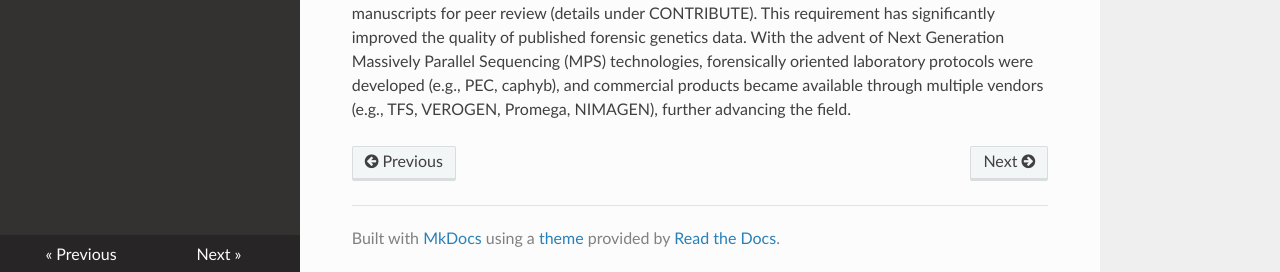
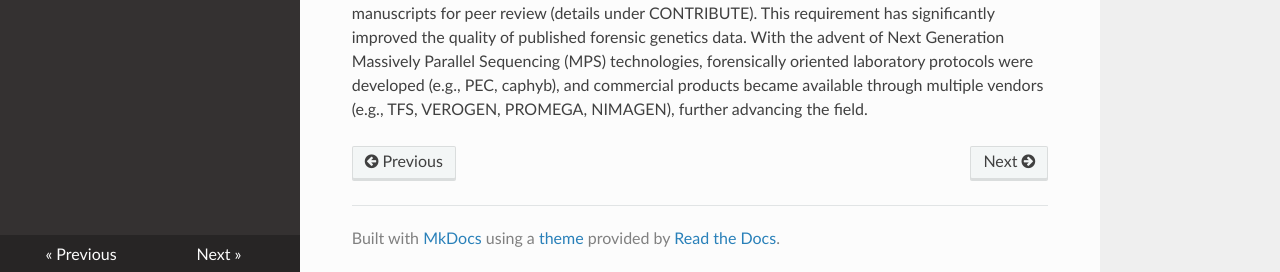
Before and after one commit to gmitirol/empop-use, an MkDocs documentation site: the page built from docs/introduction.md, in a window 1280 px wide and 1220 px high. Shown: the part 945-1217 px from the top of the window. Built offline with MkDocs 1.6.1, drawn with Linux system fonts in a browser that asks for light colours; nearby versions of some CDN libraries; some of the changed text lies outside the part shown.

```diff
--- a/docs/introduction.md
+++ b/docs/introduction.md
@@ -14,4 +14,4 @@ The first seven years of the EMPOP project were dedicated to:
 2. **Developing software tools** to visualize and address these errors ([Zimmermann et al., 2014](https://doi.org/10.3325/cmj.2014.55.115)).
 3. **Establishing robust laboratory protocols** for generating high-quality mtDNA data ([Brandstätter et al., 2004](https://doi.org/10.1007/s00414-004-0466-z); [Berger et al., 2009](https://doi.org/10.1007/s00414-004-0466-z)).
 
-In 2006, the first version of EMPOP went online. By 2010, leading forensic genetics journals mandated authors to quality-check their mtDNA data through EMPOP before submitting manuscripts for peer review (details under CONTRIBUTE). This requirement has significantly improved the quality of published forensic genetics data. With the advent of Next Generation Massively Parallel Sequencing (MPS) technologies, forensically oriented laboratory protocols were developed (e.g., PEC, caphyb), and commercial products became available through multiple vendors (e.g., TFS, VEROGEN, Promega, NIMAGEN), further advancing the field.
+In 2006, the first version of EMPOP went online. By 2010, leading forensic genetics journals mandated authors to quality-check their mtDNA data through EMPOP before submitting manuscripts for peer review (details under CONTRIBUTE). This requirement has significantly improved the quality of published forensic genetics data. With the advent of Next Generation Massively Parallel Sequencing (MPS) technologies, forensically oriented laboratory protocols were developed (e.g., PEC, caphyb), and commercial products became available through multiple vendors (e.g., TFS, VEROGEN, PROMEGA, NIMAGEN), further advancing the field.
```
